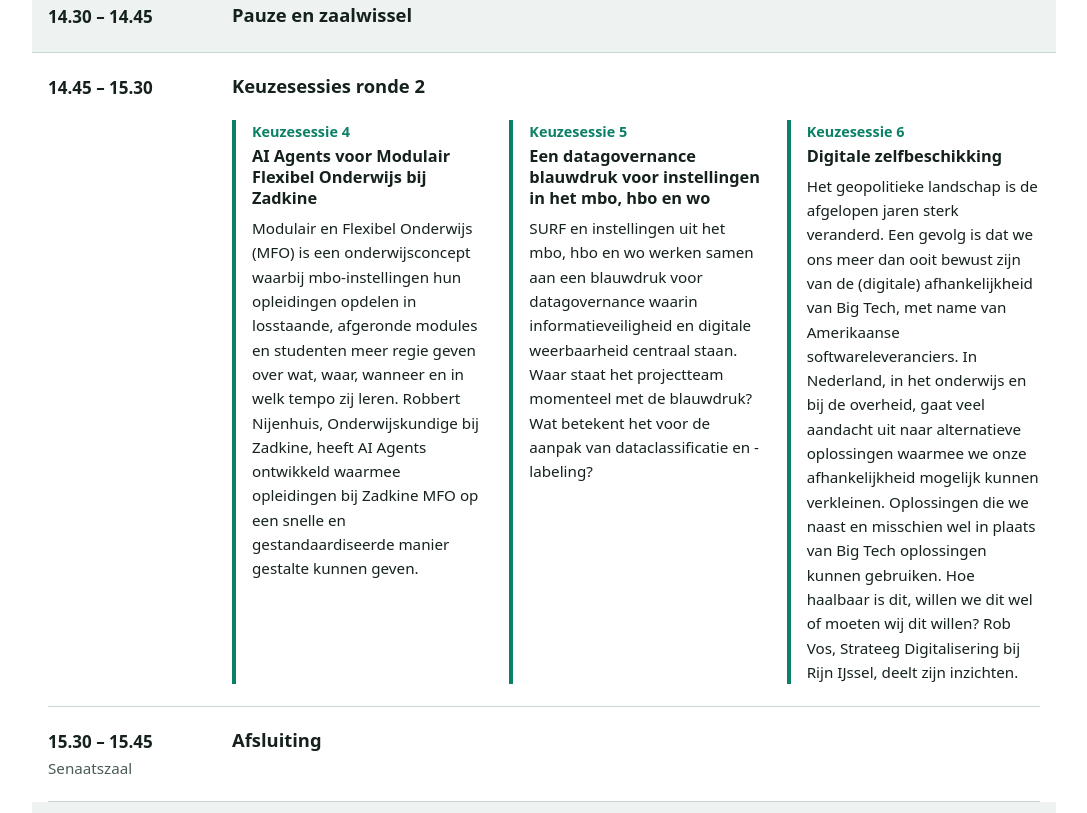
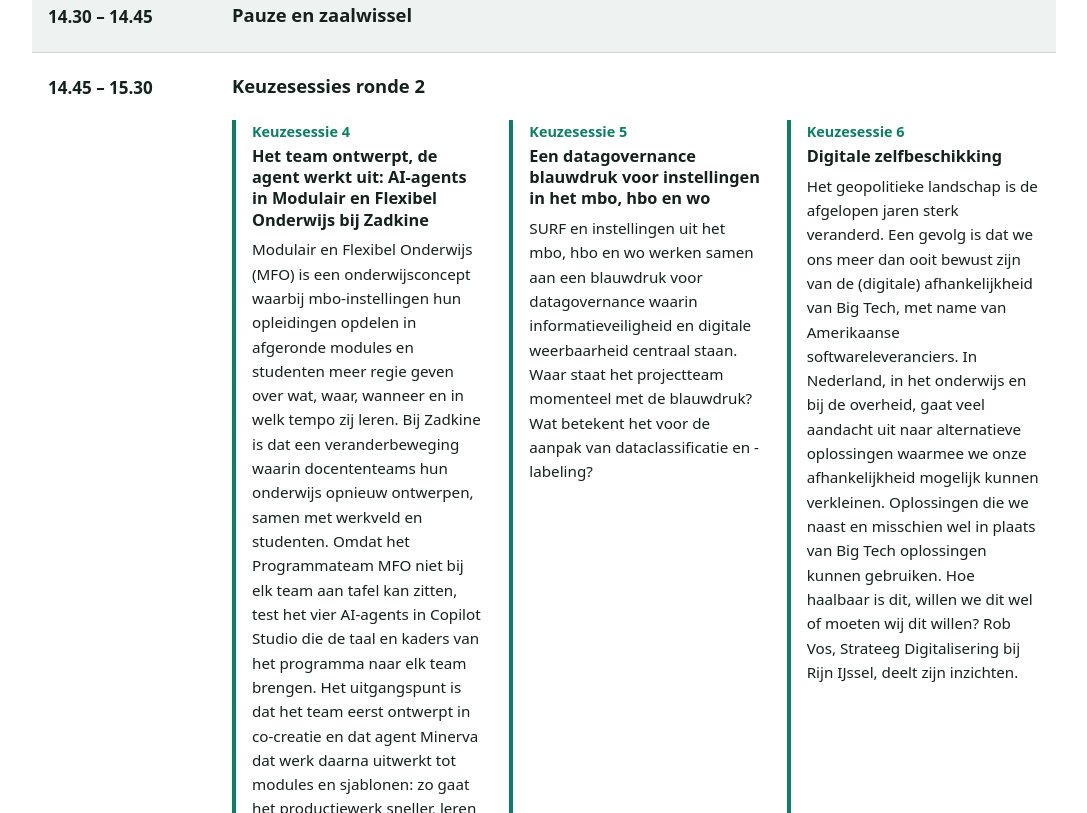
Before and after one commit to KDO365/KDO365, a plain HTML site: page index.html in a window 1280 px wide. Shown: the part 3187-4000 px from the top of the page, without its empty margins (96-1183 px from the left). Drawn offline with Linux system fonts and the light colour scheme.

Commit message:
Update index.html

```diff
--- a/index.html
+++ b/index.html
@@ -251,8 +251,8 @@
           <div class="parallel">
             <article class="session">
               <span class="label">Keuzesessie 4</span>
-              <h4>AI Agents voor Modulair Flexibel Onderwijs bij Zadkine</h4>
-              <p>Modulair en Flexibel Onderwijs (MFO) is een onderwijsconcept waarbij mbo-instellingen hun opleidingen opdelen in losstaande, afgeronde modules en studenten meer regie geven over wat, waar, wanneer en in welk tempo zij leren. Robbert Nijenhuis, Onderwijskundige bij Zadkine, heeft AI Agents ontwikkeld waarmee opleidingen bij Zadkine MFO op een snelle en gestandaardiseerde manier gestalte kunnen geven.</p>
+              <h4>Het team ontwerpt, de agent werkt uit: AI-agents in Modulair en Flexibel Onderwijs bij Zadkine</h4>
+              <p>Modulair en Flexibel Onderwijs (MFO) is een onderwijsconcept waarbij mbo-instellingen hun opleidingen opdelen in afgeronde modules en studenten meer regie geven over wat, waar, wanneer en in welk tempo zij leren. Bij Zadkine is dat een veranderbeweging waarin docententeams hun onderwijs opnieuw ontwerpen, samen met werkveld en studenten. Omdat het Programmateam MFO niet bij elk team aan tafel kan zitten, test het vier AI-agents in Copilot Studio die de taal en kaders van het programma naar elk team brengen. Het uitgangspunt is dat het team eerst ontwerpt in co-creatie en dat agent Minerva dat werk daarna uitwerkt tot modules en sjablonen: zo gaat het productiewerk sneller, leren ontwikkelaars en docenten ervan en blijft er meer tijd over voor het onderwijsgesprek. Robbert Nijenhuis, onderwijsadviseur en procesbegeleider bij Zadkine, laat zien hoe dat werkt en wat de pilot tot nu toe leert, ook over wat niet werkt.</p>
             </article>
             <article class="session">
               <span class="label">Keuzesessie 5</span>
```
